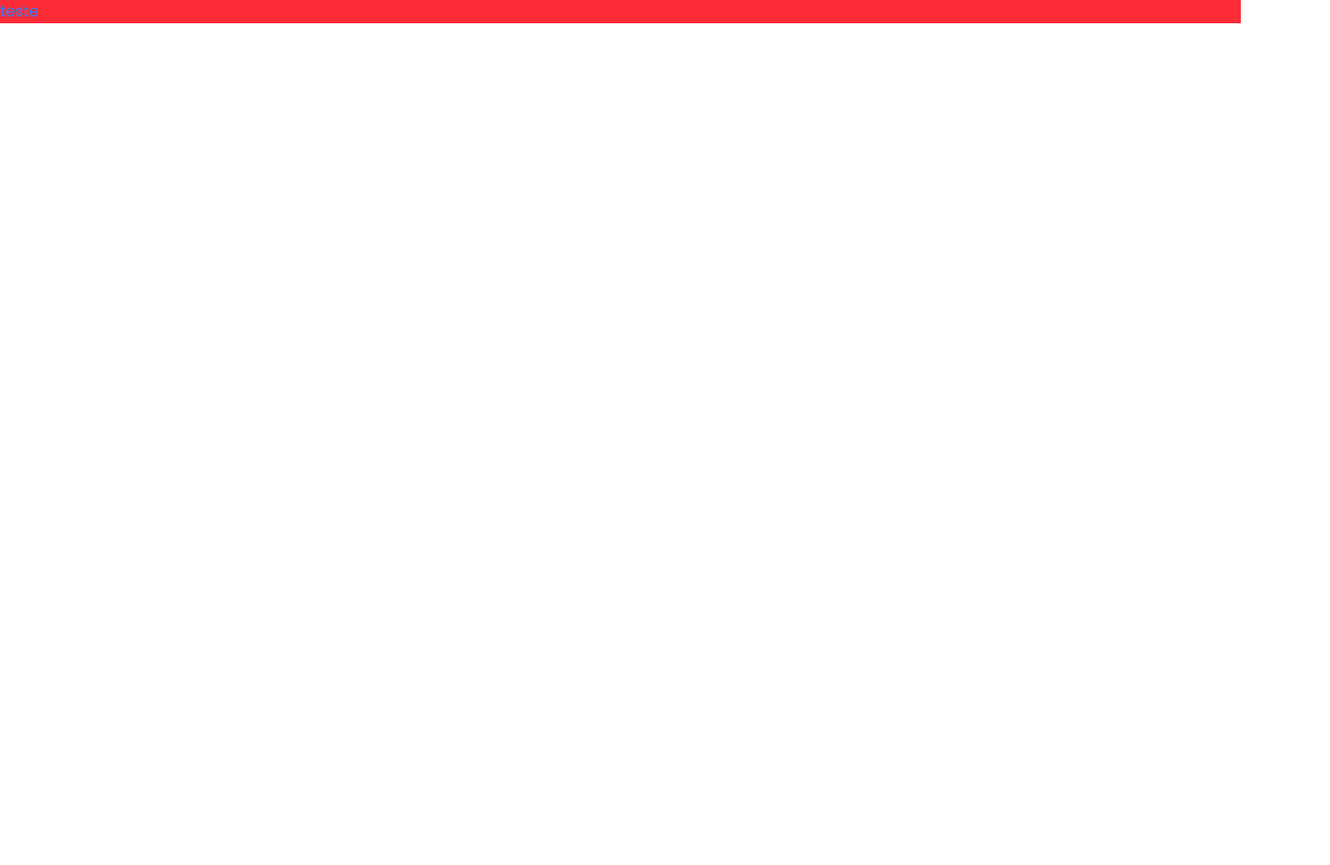
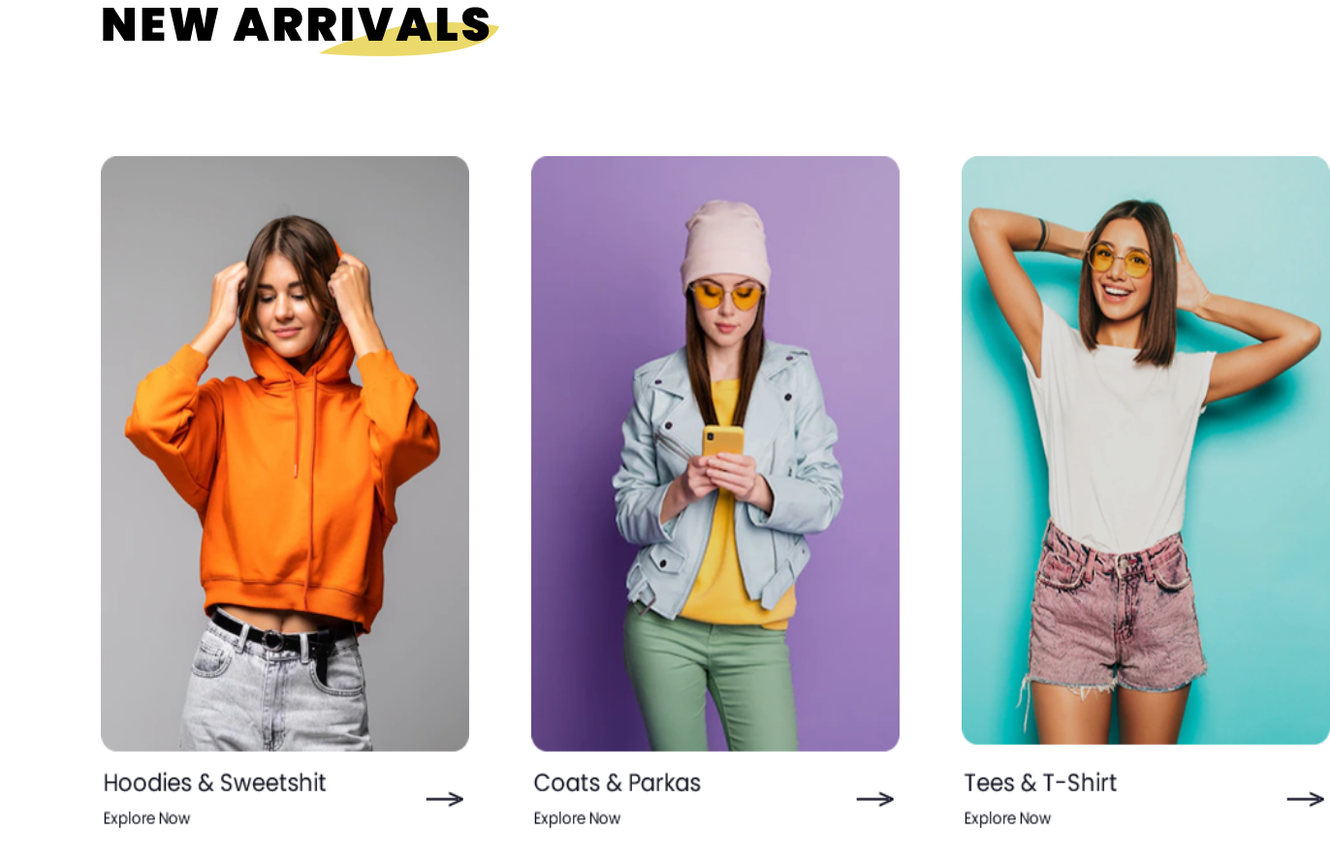
Before and after one commit to RenanDNZ/projeto-fashion, a plain HTML site: page index.html in a window 1280 px wide. Shown: the whole page at 97% size, 1372 px wide, since content can reach past the window. Before the commit the page ends 800 px from the top, so only its background shows below. Drawn offline with nearby package versions, Linux system fonts and the light colour scheme.

Commit message:
Projeto Fashion - Casa

```diff
--- a/index.html
+++ b/index.html
@@ -8,6 +8,15 @@
     <link rel="stylesheet" href="index.css">
 </head>
 <body>
-    <h1 class="bg-red-500 text-blue-500">teste</h1>
+    <section class="w-full max-w-[1638px] mx-auto min-h-[967px] px-4 md:px-[104px] grid">
+        <div>
+            <img src="./assets/image/img_arrivals.png" alt="New Arrivals" class="w-[411px] max-w-full h-auto object-contain" />
+        </div>
+        <div class="flex flex-col md:flex-row gap-16 w-[380px] h-[704px] ">
+            <img src="./assets/image/img_girl1.png" alt="Girl com moleton" />
+            <img src="./assets/image/img_girl2.png" alt="Girl com jaqueta" />
+            <img src="./assets/image/img_girl3.png" alt="Girl com camiseta" />
+        </div>
+    </section>
 </body>
 </html>
```
Also changed, not shown: assets/image/img_arrivals.png (added), assets/image/img_girl1.png (added), assets/image/img_girl2.png (added), assets/image/img_girl3.png (added).
